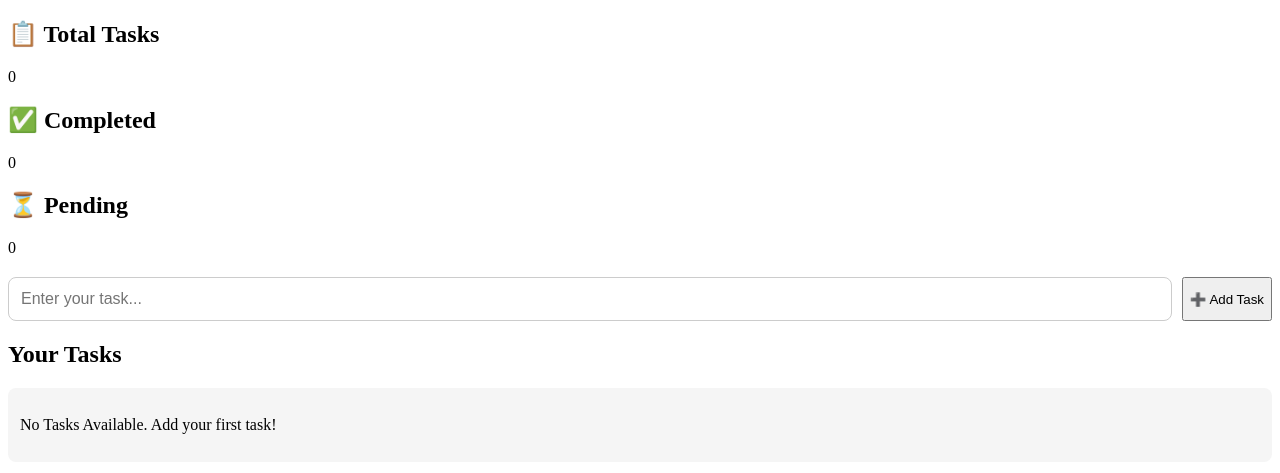
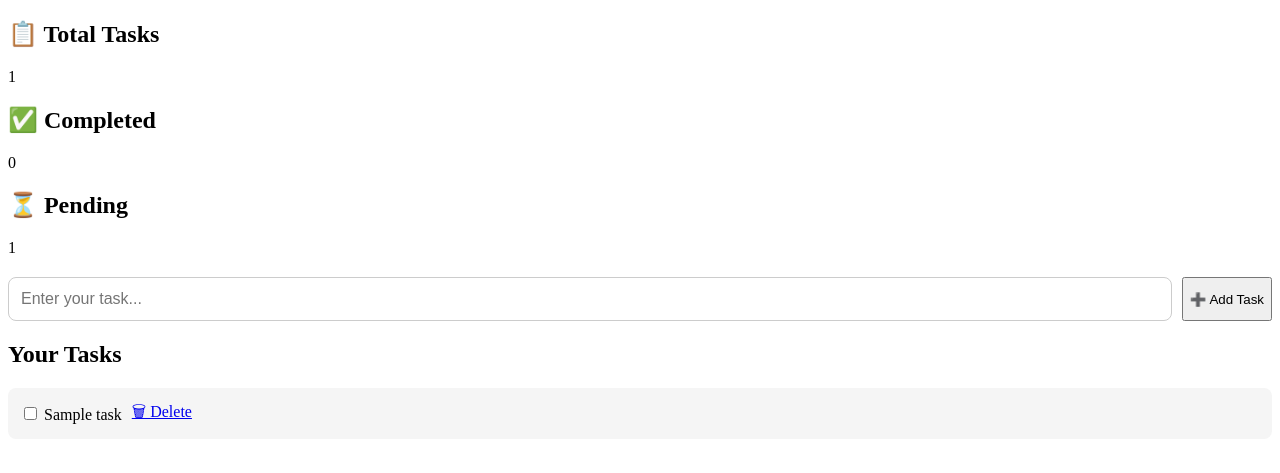
Before and after one commit to Dheerajchauhan3107/TaskFlow-AI, a Flask app: page / in a window 1280 px wide. Shown: the part 99-572 px from the top of the page. Run offline with Flask 3, Linux system fonts and the light colour scheme; tables that the repository leaves empty or names only in its code hold one stand-in row (values such as "Sample post").

Commit message:
Integrated MySQL database with TaskFlow AI

```diff
--- a/app.py
+++ b/app.py
@@ -1,11 +1,23 @@
 from flask import Flask, render_template, request, redirect, url_for
+import mysql.connector
 
 app = Flask(__name__)
 
-tasks = []
+# MySQL Connection
+db = mysql.connector.connect(
+    host="localhost",
+    user="root",
+    password="78103609210380",      # Agar password hai to yahan likho
+    database="taskflow_ai"
+)
+
+cursor = db.cursor()
+
 
 @app.route("/")
 def home():
+    cursor.execute("SELECT * FROM tasks")
+    tasks = cursor.fetchall()
     return render_template("index.html", tasks=tasks)
 
 
@@ -14,16 +26,20 @@ def add():
     task = request.form.get("task")
 
     if task and task.strip():
-        tasks.append(task.strip())
+        sql = "INSERT INTO tasks (title) VALUES (%s)"
+        values = (task.strip(),)
+
+        cursor.execute(sql, values)
+        db.commit()
 
     return redirect(url_for("home"))
 
 
-@app.route("/delete/<int:index>")
-def delete(index):
+@app.route("/delete/<int:id>")
+def delete(id):
 
-    if 0 <= index < len(tasks):
-        tasks.pop(index)
+    cursor.execute("DELETE FROM tasks WHERE id=%s", (id,))
+    db.commit()
 
     return redirect(url_for("home"))
 
--- a/templates/index.html
+++ b/templates/index.html
@@ -18,6 +18,7 @@
         <p>Smart Task Management System</p>
     </header>
 
+    <!-- Dashboard Cards -->
     <section class="cards">
 
         <div class="card">
@@ -37,9 +38,10 @@
 
     </section>
 
+    <!-- Add Task -->
     <section class="add-task">
 
-        <form action="/add" method="POST">
+        <form action="{{ url_for('add') }}" method="POST">
 
             <input
                 type="text"
@@ -55,6 +57,7 @@
 
     </section>
 
+    <!-- Task List -->
     <section class="task-section">
 
         <h2>Your Tasks</h2>
@@ -69,11 +72,13 @@
 
                     <input type="checkbox">
 
-                    <span>{{ task }}</span>
+                    <!-- task[1] = title -->
+                    <span>{{ task[1] }}</span>
 
                 </div>
 
-                <a href="{{ url_for('delete', index=loop.index0) }}" class="delete-btn">
+                <!-- task[0] = id -->
+                <a href="{{ url_for('delete', id=task[0]) }}" class="delete-btn">
                     🗑 Delete
                 </a>
 
@@ -85,7 +90,9 @@
 
             <div class="task-card">
 
-                <p>No Tasks Available. Add your first task!</p>
+                <h3>No Tasks Available</h3>
+
+                <p>Click the Add Task button to create your first task.</p>
 
             </div>
 
```
